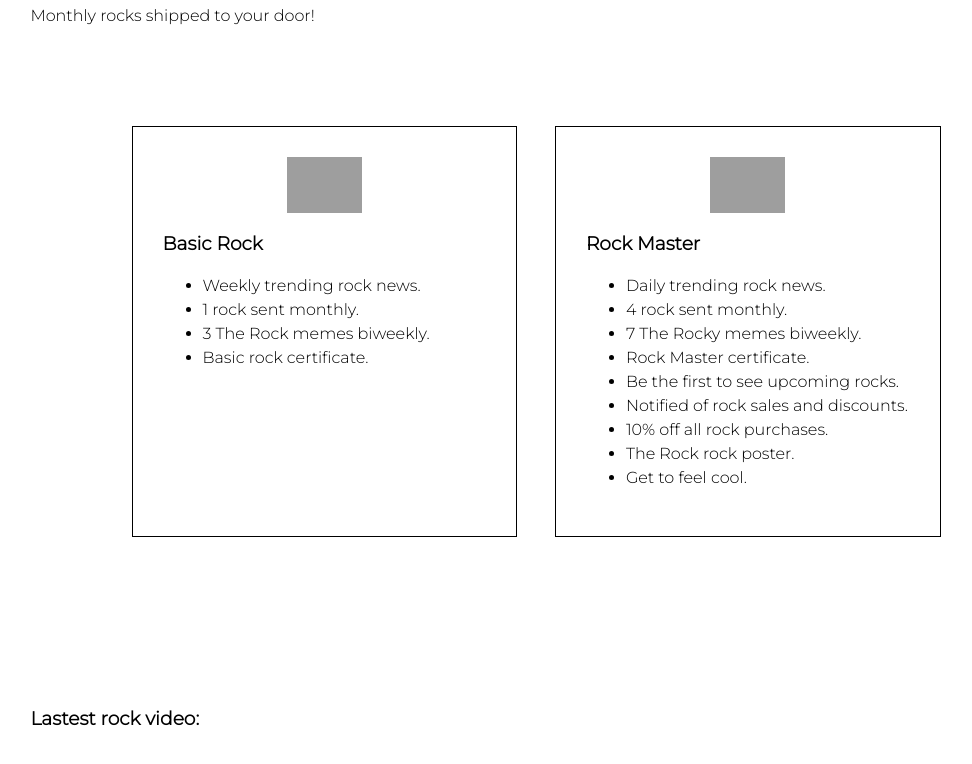
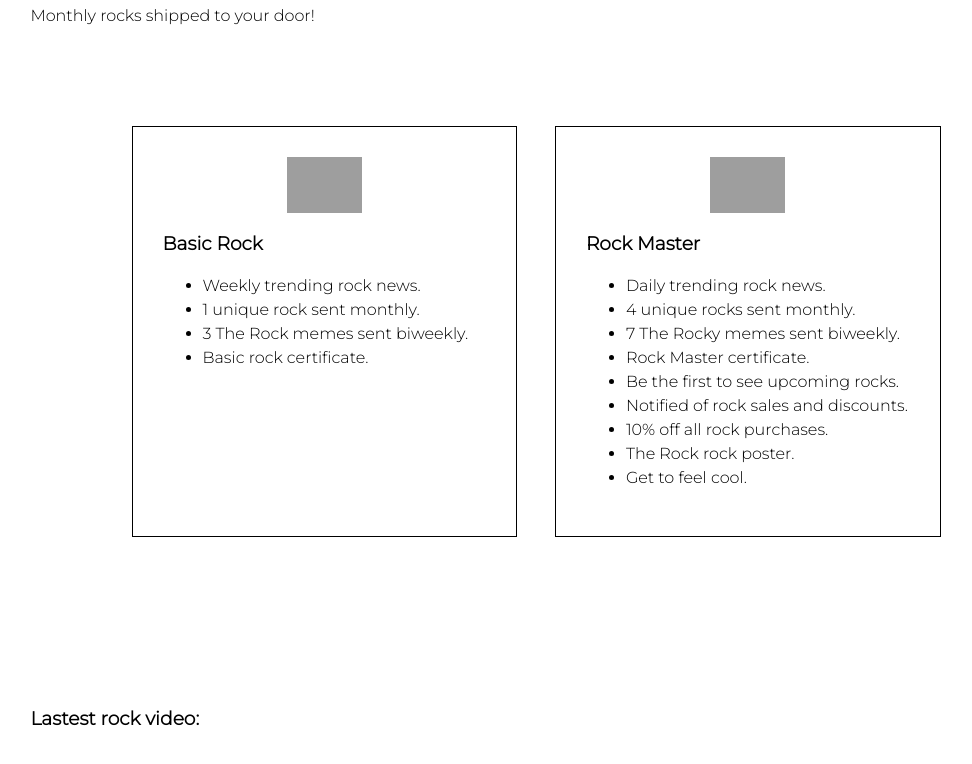
Before and after one commit to XinYanC/BuyARock, a plain HTML site: page index.html in a window 1280 px wide. Shown: the part 1288-2052 px from the top of the page, without its empty margins (104-1076 px from the left). Drawn offline with Linux system fonts and the light colour scheme; grey boxes are pictures that could not be loaded; a web font is replaced by a local one.

Commit message:
Update index.html

```diff
--- a/index.html
+++ b/index.html
@@ -69,8 +69,8 @@
                 <ul>
                     <li>Weekly trending rock news.
                     </li>
-                    <li>1 rock sent monthly.</li>
-                    <li>3 The Rock memes biweekly.</li>
+                    <li>1 unique rock sent monthly.</li>
+                    <li>3 The Rock memes sent biweekly.</li>
                     <li>Basic rock certificate.</li>
                 </ul>
             </div>
@@ -80,8 +80,8 @@
                 <h3>Rock Master</h3>
                 <ul>
                     <li>Daily trending rock news.</li>
-                    <li>4 rock sent monthly.</li>
-                    <li>7 The Rocky memes biweekly.</li>
+                    <li>4 unique rocks sent monthly.</li>
+                    <li>7 The Rocky memes sent biweekly.</li>
                     <li>Rock Master certificate.</li>
                     <li>Be the first to see upcoming rocks.</li>
                     <li>Notified of rock sales and discounts.</li>
```
